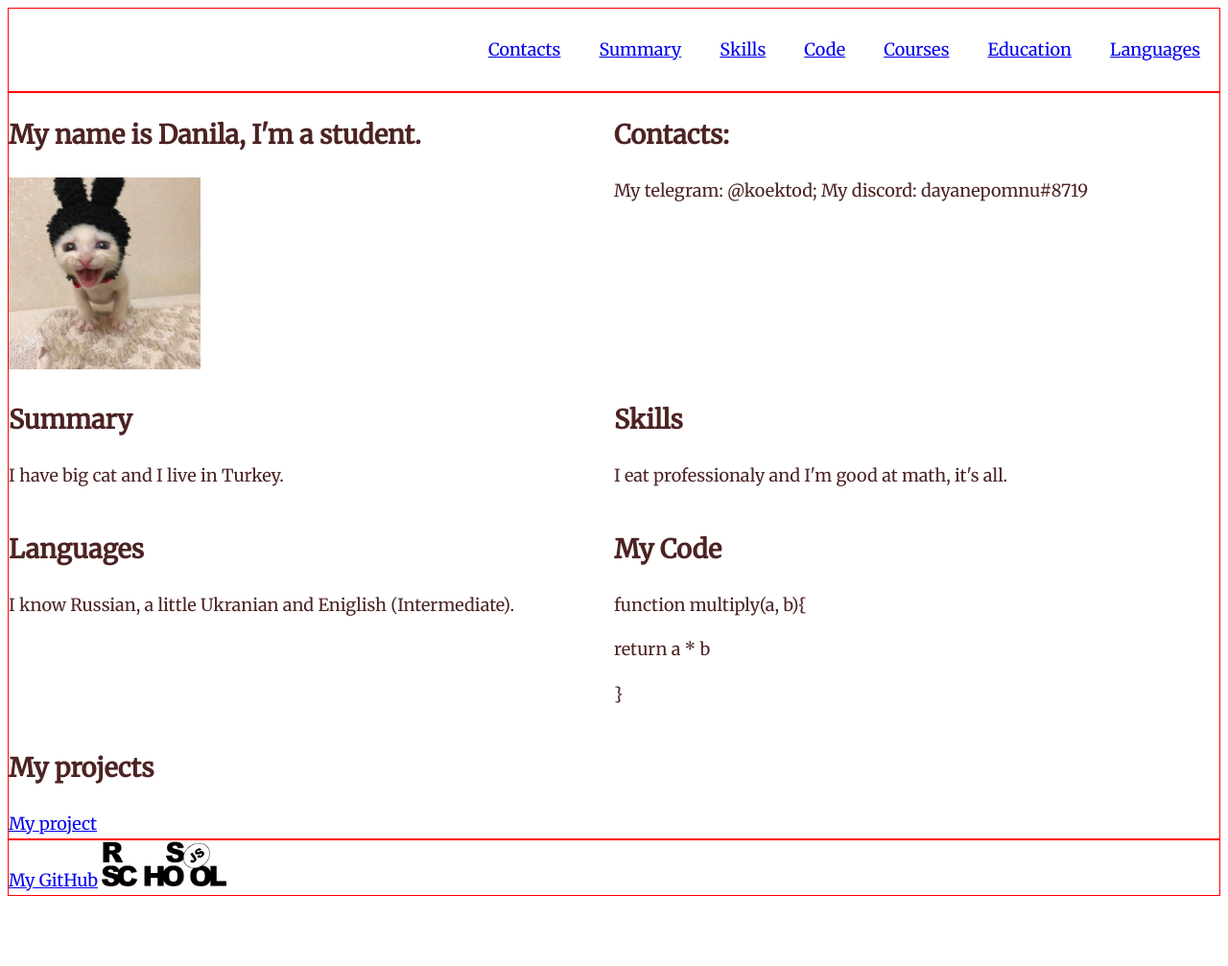
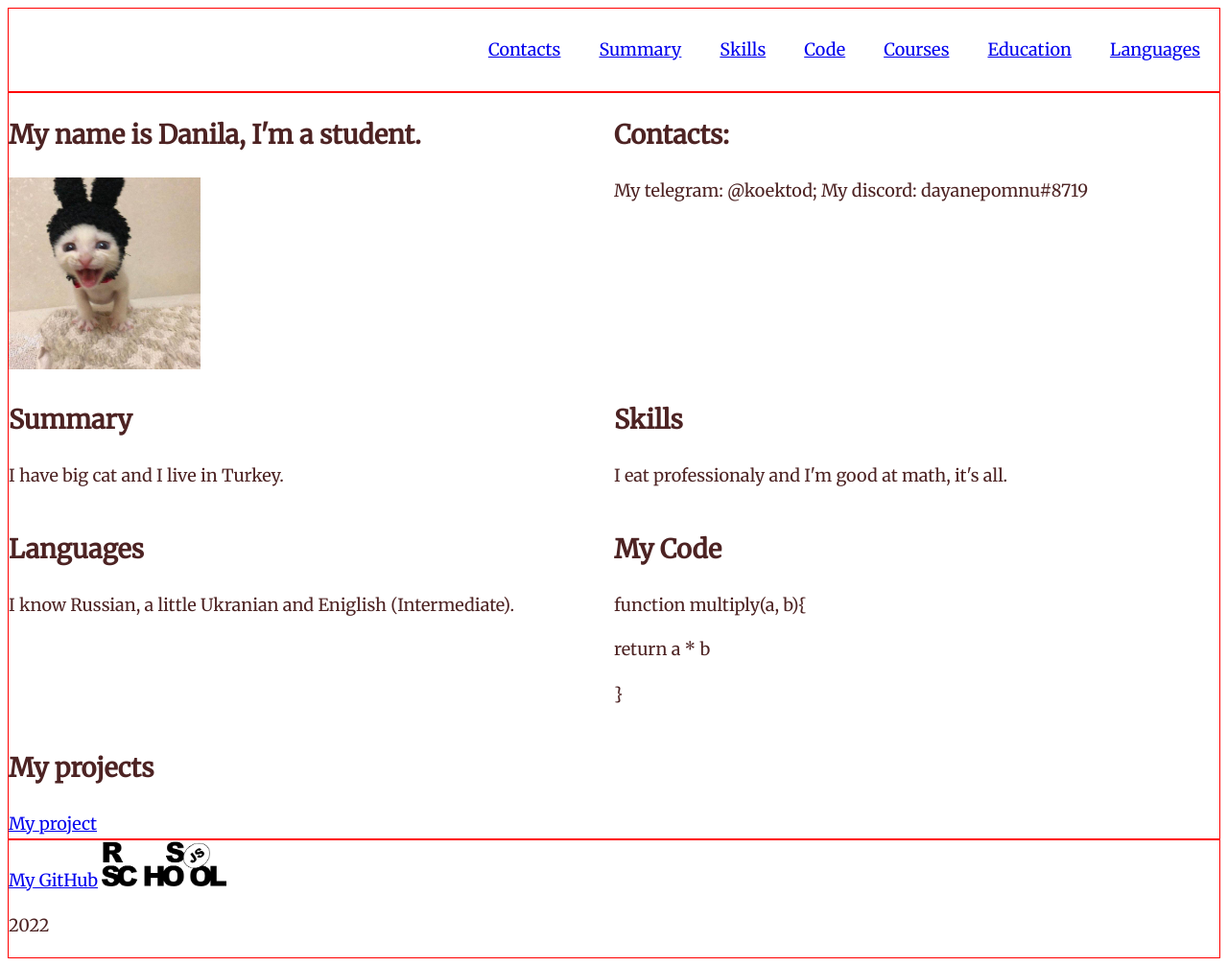
Before and after one commit to dayanepomnu/rsschool-cv, a plain HTML site: page index.html in a window 1280 px wide. Shown: the whole page at 96% size. Before the commit the page ends 942 px from the top, so only its background shows below. Drawn offline with Linux system fonts and the light colour scheme.

Commit message:
Update index.html

```diff
--- a/index.html
+++ b/index.html
@@ -64,6 +64,7 @@
     <div class="container">
         <a href="https://github.com/dayanepomnu">My GitHub</a>
         <a href="https://rs.school/js/"><img src="./img/rsschool-js-logo.png" width="130" alt="js course"></a>
+        <p>2022</p>
     </div>
 </footer>
 
```
